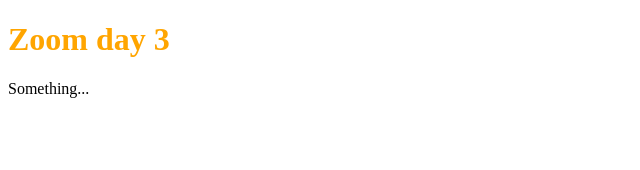
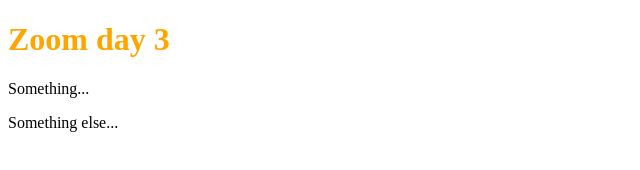
Before and after one commit to videof8zoom/zoom-day-3, a plain HTML site: page index.html in a window 1280 px wide. Shown: the whole page, without its empty margins (0-640 px from the left). Drawn offline with Linux system fonts and the light colour scheme.

Commit message:
Nop bai tap 2

```diff
--- a/index.html
+++ b/index.html
@@ -9,5 +9,6 @@
     <body>
         <h1>Zoom day 3</h1>
         <p>Something...</p>
+        <p>Something else...</p>
     </body>
 </html>
```
